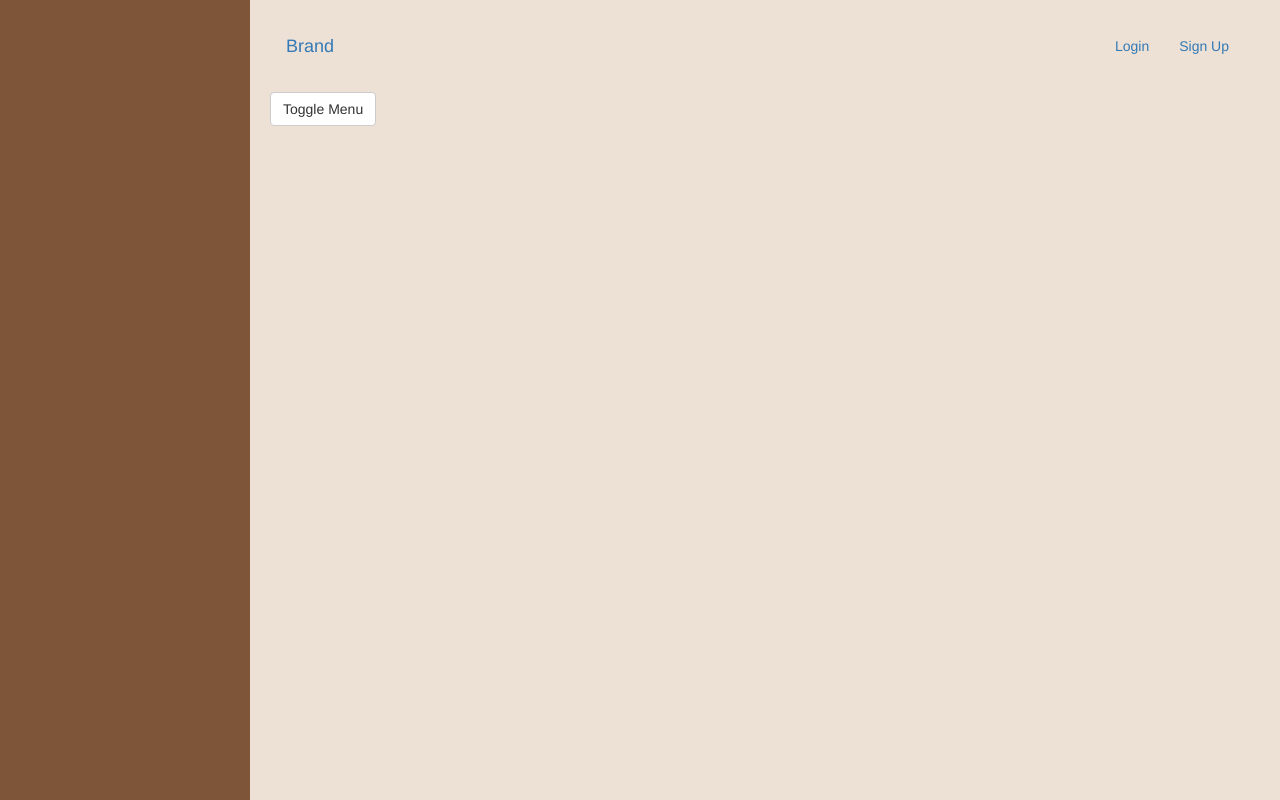
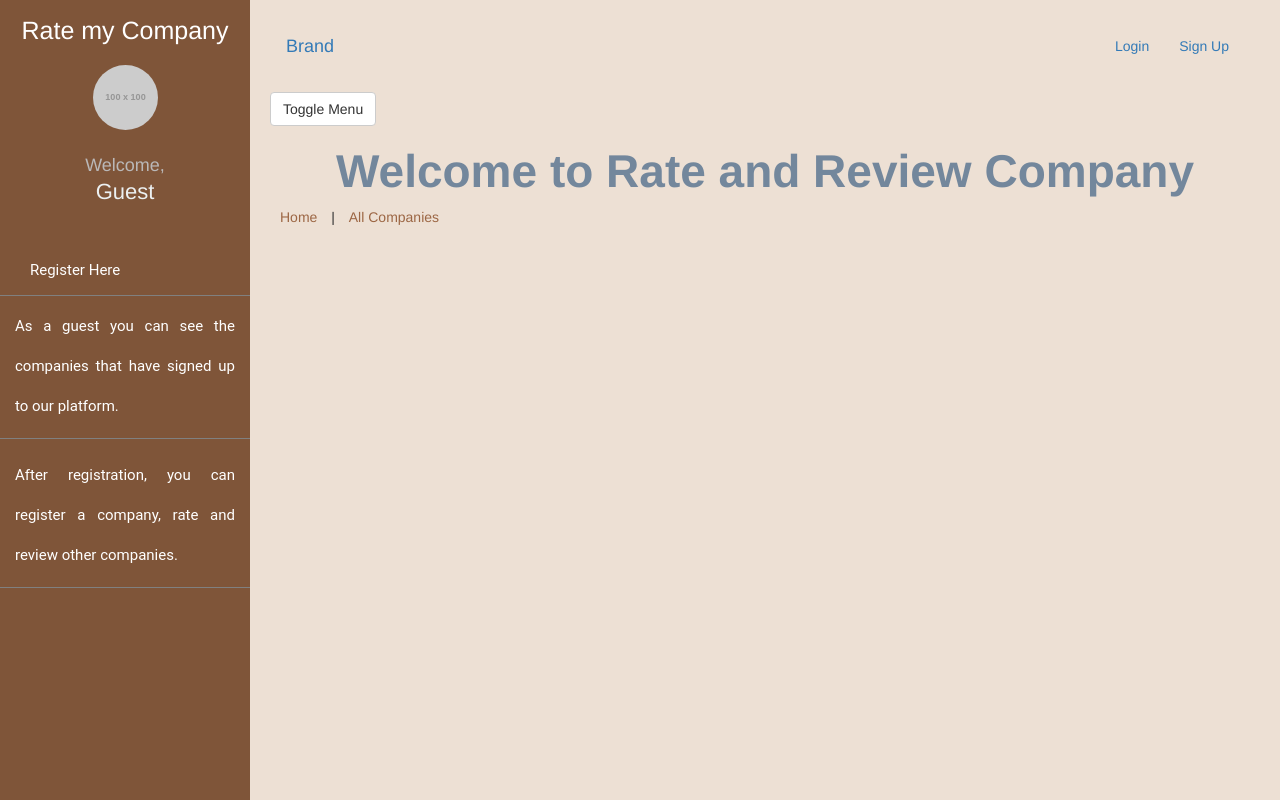
Before and after one commit to queenoko/bisrate-app, a Node server app: page / in a window 1280 px wide. Run offline with Node 20, Linux system fonts and the light colour scheme; grey boxes labelled with a size stand in for pictures from a placeholder-image service; some libraries are stand-ins or nearby versions.

Commit message:
Landing page Functionality

```diff
--- a/views/index.ejs
+++ b/views/index.ejs
@@ -3,17 +3,22 @@
     <div id="wrapper">
 
 
-
     <div id="sidebar-wrapper">
         <div class="sidebar-brand">
-
+            <a href="/">Rate my Company</a>
         </div>
 
         <ul class="sidebar-nav">
+           <img src="http://placehold.it/100x100" class="img-responsive img-circle profile_img" alt="">
+            <div class="profile_info">
+                <span>Welcome,</span>
+                <h2>Guest</h2>
+            </div>
 
-            <div class="profile_info">
+            <li><a href="/signup"><i class="fa fa-registered"></i> Register Here</a></li>
+            <li class="lists">As a guest you can see the companies that have signed up to our platform.</li>
 
-            </div>
+            <li class="lists">After registration, you can register a company, rate and review other companies.</li>
 
         </ul>
     </div>
@@ -22,9 +27,17 @@
     <div id="page-content-wrapper">
         <%- include ('partials/nav') -%>
         <div class="container-fluid main_body">
+            <a href="#menu-toggle" class="btn btn-default" id="menu-toggle">Toggle Menu</a>
+            <h1>Welcome to Rate and Review Company</h1>
+           <div class="ul_links">
+	            <ul>
+	                <li><a href="/">Home</a></li> |
+	                <li><a href="/companies">All Companies</a></li>
+	            </ul>
+	        </div>
            <div class="row">
 	            <div class="col-lg-12">
-					<a href="#menu-toggle" class="btn btn-default" id="menu-toggle">Toggle Menu</a>
+
 				</div>
 	        </div>
 
```
